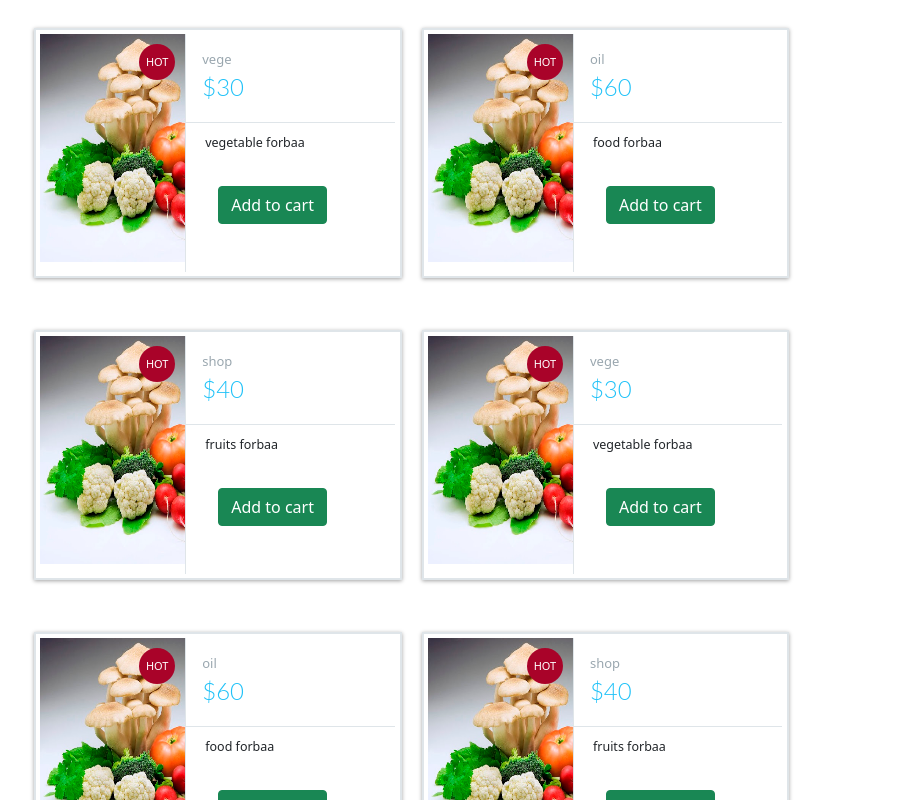
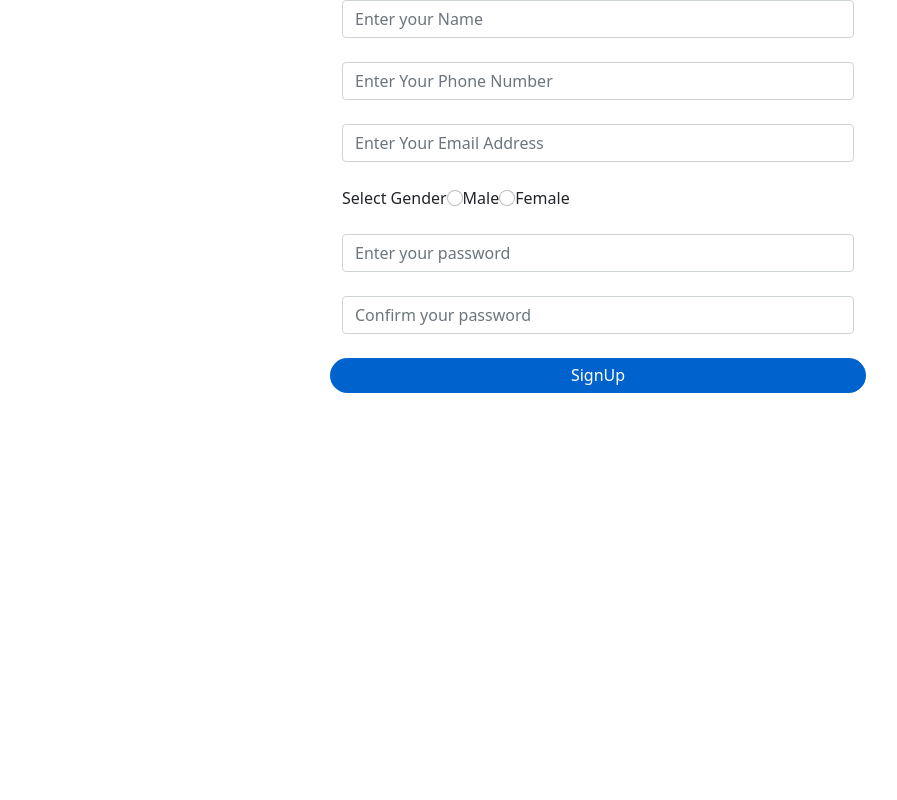
Before and after one commit to MahbubHossainFaisal/e-hut_frontend, a React (Create React App) app in the folder e-hut/: page / in a window 1280 px wide. Shown: the top 800 px of the page, without its empty margins (42-939 px from the left). Built offline with nearby package versions, Linux system fonts and the light colour scheme.

Commit message:
SignUp form

```diff
--- a/e-hut/src/App.js
+++ b/e-hut/src/App.js
@@ -1,8 +1,10 @@
 import Products from "./Product/Products";
+import SignUp from "./SignUp/SignUp";
+
 function App() {
 	return (
 		<div className="App">
-			<Products />
+			<SignUp />
 		</div>
 	);
 }
--- /dev/null
+++ b/e-hut/src/SignUp/SignUp.css
@@ -0,0 +1,17 @@
+.form-content {
+	padding: 0% 30% 0% 30%;
+
+	margin-bottom: 2%;
+}
+.form-control {
+	border-radius: 1.5rem;
+}
+.btnSubmit {
+	border: none;
+	border-radius: 1.5rem;
+	padding: 1%;
+	width: 20%;
+	cursor: pointer;
+	background: #0062cc;
+	color: #fff;
+}
--- /dev/null
+++ b/e-hut/src/SignUp/SignUp.js
@@ -0,0 +1,77 @@
+import React, { Component } from "react";
+import "./SignUp.css";
+
+class SignUp extends React.Component {
+	render() {
+		return (
+			<React.Fragment>
+				<form action="">
+					<div className="form-group form-content">
+						<input
+							className="form-control"
+							type="text"
+							placeholder="Enter your Name"
+						/>
+						<br />
+						<input
+							className="form-control"
+							type="text"
+							placeholder="Enter Your Phone Number"
+						/>
+						<br />
+						<input
+							className="form-control"
+							type="email"
+							placeholder="Enter Your Email Address"
+						/>
+						<br />
+						<div className="gender-radio ">
+							<label className="font-weight-bold">Select Gender</label>
+							<input
+								className="form-check-input"
+								type="radio"
+								name="gender"
+								value="Male"
+								id=""
+							/>
+							<label htmlFor="">Male</label>
+							<input
+								className="form-check-input"
+								type="radio"
+								name="gender"
+								value="Female"
+								id=""
+							/>
+							<label htmlFor="">Female</label>
+						</div>
+						<br />
+						<input
+							className="form-control"
+							type="password"
+							name="password"
+							placeholder="Enter your password"
+						/>
+						<br />
+						<input
+							className="form-control"
+							type="password"
+							name="password"
+							placeholder="Confirm your password"
+						/>{" "}
+						<br />
+						<div className="row">
+							<button
+								type="button"
+								className="btnSubmit  d-flex justify-content-center text-center"
+							>
+								SignUp
+							</button>
+						</div>
+					</div>
+				</form>
+			</React.Fragment>
+		);
+	}
+}
+
+export default SignUp;
```
